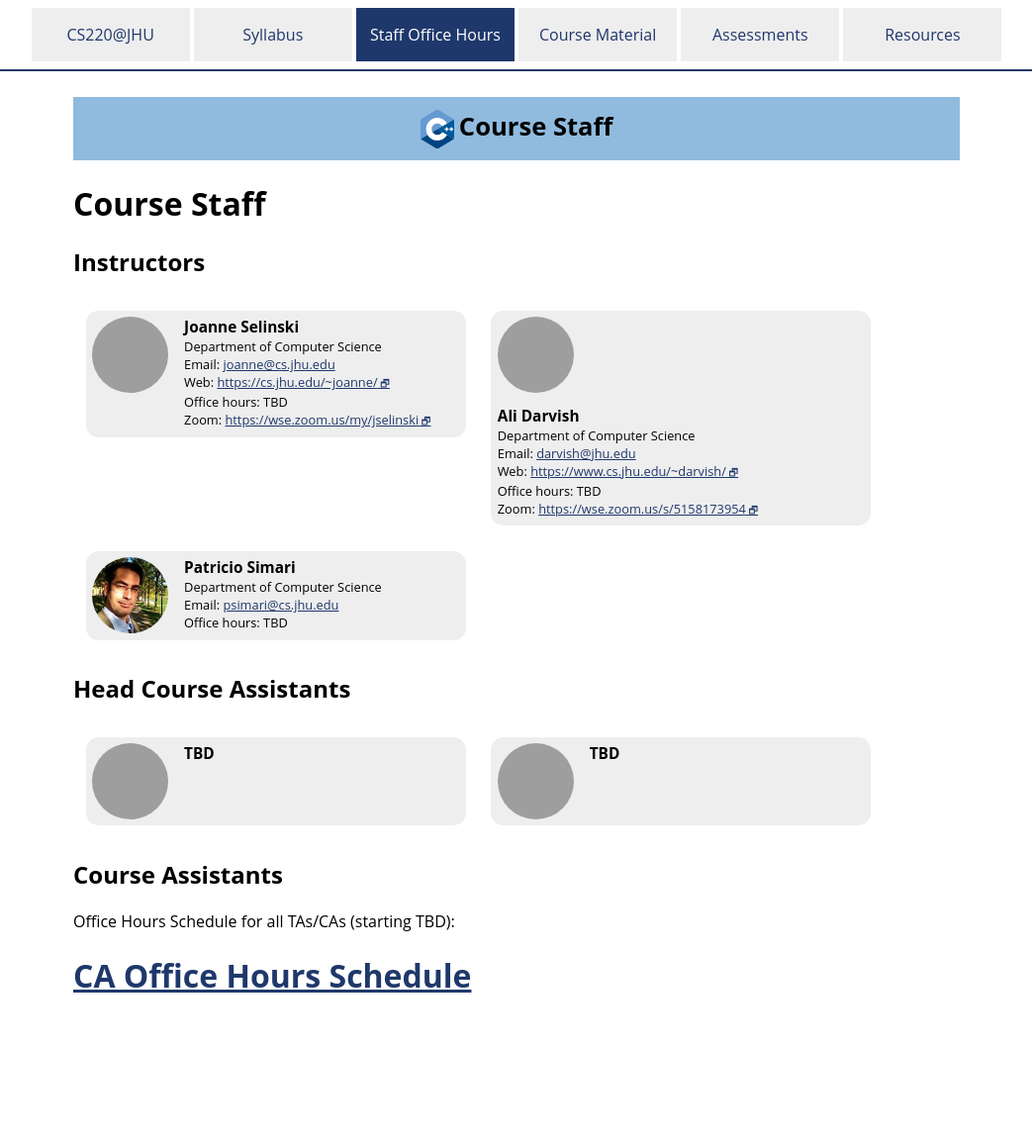
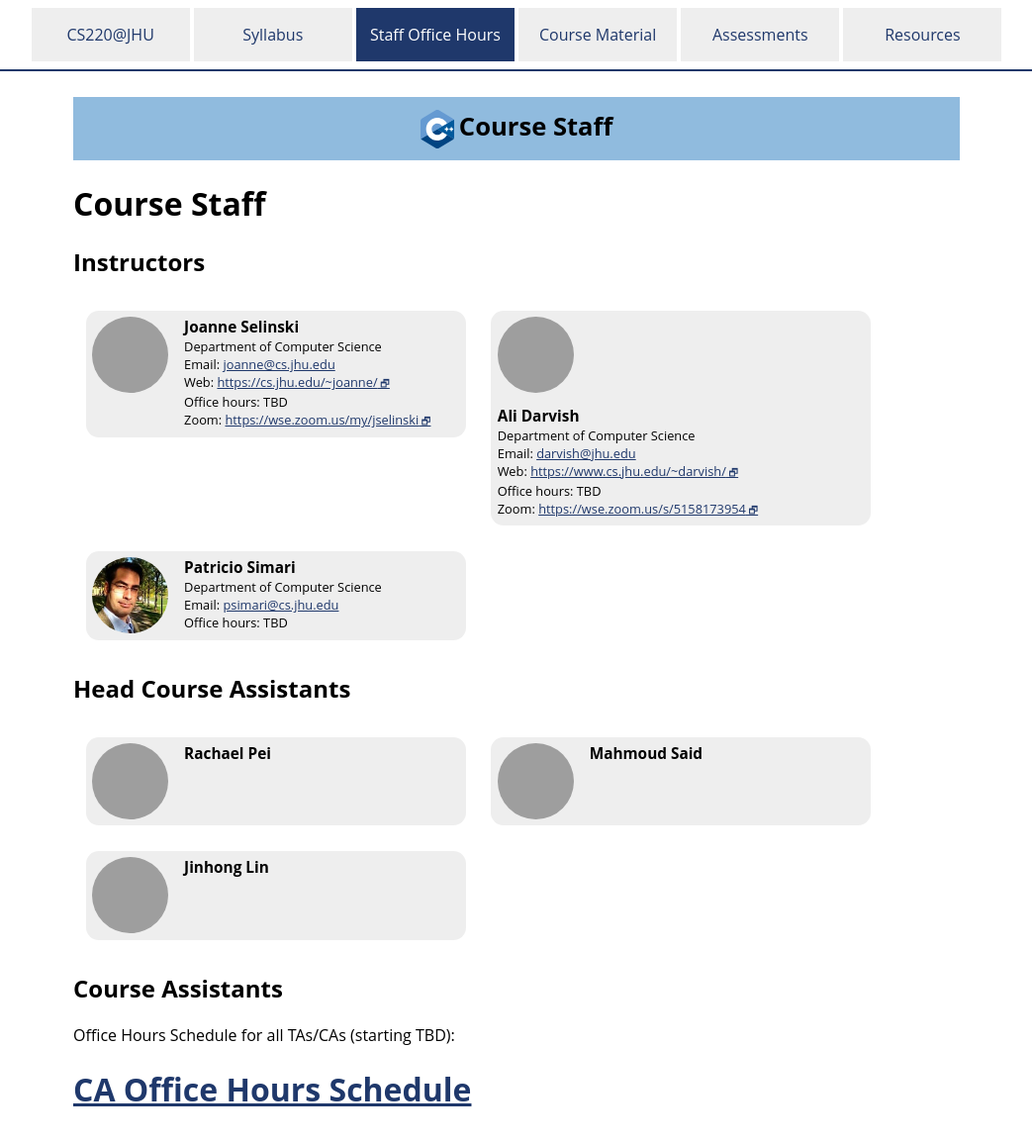
Before and after one commit to jhu-ip/cs220-f25, a Jekyll site: the page built from staff.md, in a window 1280 px wide. Shown: the whole page at 99% size, without its empty margins (118-1161 px from the left). Built offline with Jekyll 4.4.1, drawn with Linux system fonts in a browser that asks for light colours; before the commit the page ends 1039 px from its top, so only the background shows below that; grey boxes are pictures that could not be loaded.

Commit message:
updated google form link in ex0, updated head CA names

```diff
--- a/staff.md
+++ b/staff.md
@@ -54,16 +54,23 @@ show_in_nav: false
 <div class="card_container">
 
 <div class="card">
-  <img alt="TBD" src="{{site.baseurl}}/img/staffpix/TBD.jpg">
+  <img alt="Rachael Pei" src="{{site.baseurl}}/img/staffpix/TBD.jpg">
   <div class="details">
-   <span class="name_and_role">TBD</span><br>
+   <span class="name_and_role">Rachael Pei</span><br>
   </div>
 </div>
 
 <div class="card">
-  <img alt="TBD" src="{{site.baseurl}}/img/staffpix/TBD.jpg">
+  <img alt="Mahmoud Said" src="{{site.baseurl}}/img/staffpix/TBD.jpg">
   <div class="details">
-   <span class="name_and_role">TBD</span><br>
+   <span class="name_and_role">Mahmoud Said</span><br>
+  </div>
+</div>
+
+<div class="card">
+  <img alt="Jinhong Lin" src="{{site.baseurl}}/img/staffpix/TBD.jpg">
+  <div class="details">
+   <span class="name_and_role">Jinhong Lin</span><br>
   </div>
 </div>
 
```
Also changed, not shown: exercise/ex01.md (+1 -1 lines).
